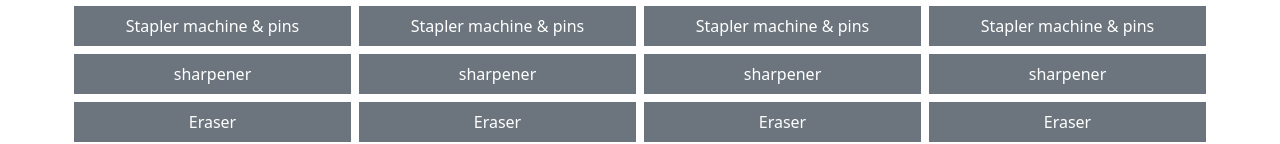
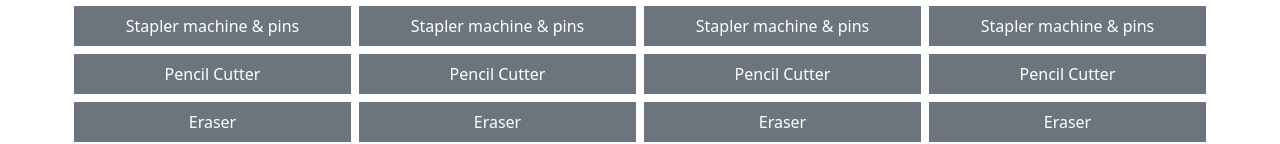
Before and after one commit to KUMARI-BOOKSHOP/portal.github.io, a plain HTML site: page product.html in a window 1280 px wide. Shown: the part 524-668 px from the top of the page. Drawn offline with nearby package versions, Linux system fonts and the light colour scheme; a script that the page names is missing.

Commit message:
Update product.html

```diff
--- a/product.html
+++ b/product.html
@@ -157,16 +157,16 @@
 
         <div class="row">
             <div class="col bg-secondary text-white p-2 m-1">
-                sharpener
+                Pencil Cutter
             </div>
             <div class="col bg-secondary text-white p-2 m-1">
-                sharpener
+                Pencil Cutter
             </div>
             <div class="col bg-secondary text-white p-2 m-1">
-                sharpener
+                Pencil Cutter
             </div>
             <div class="col bg-secondary text-white p-2 m-1">
-                sharpener
+                Pencil Cutter
             </div>
         </div>
 
```
